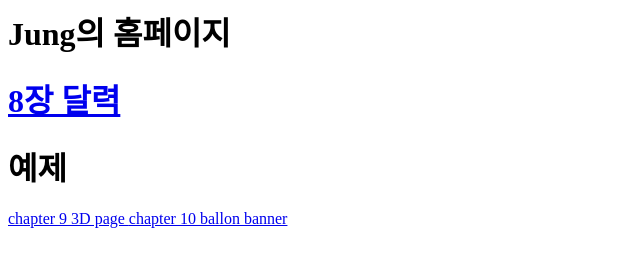
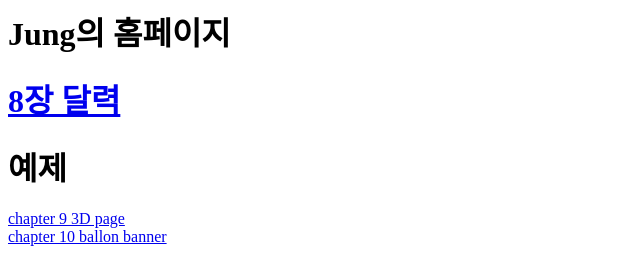
Before and after one commit to JungHC713/JungHC713.github.io, a plain HTML site: page index.html in a window 1280 px wide. Shown: the whole page, without its empty margins (0-640 px from the left). Drawn offline with Linux system fonts and the light colour scheme.

Commit message:
Update index.html

```diff
--- a/index.html
+++ b/index.html
@@ -2,5 +2,5 @@
   <a href="ch8/"> 8장 달력</a>
   <h1>예제</h1>
   <a href="ch9/"> chapter 9 3D page </a>
-  <dr/>
+  </br>
   <a href="ch10/"> chapter 10 ballon banner </a>
```
